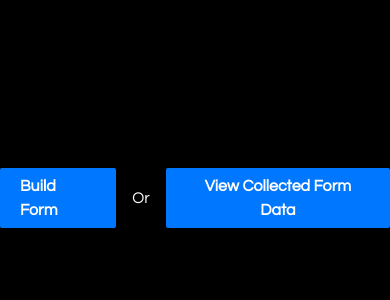
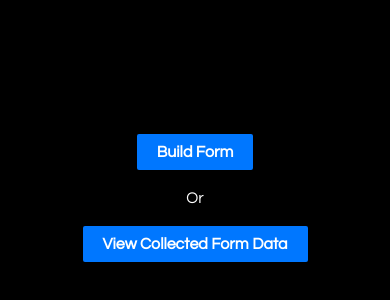
Before and after one commit to Abhimanyu08/FormType, a Next.js app: page / in a window 390 px wide. Shown: the part 224-524 px from the top of the page. Built offline with nearby package versions, Linux system fonts and the light colour scheme.

Commit message:
responsiveness

```diff
--- a/src/app/page.tsx
+++ b/src/app/page.tsx
@@ -2,7 +2,7 @@ import ViewForm from "@/components/ViewForm";
 import Link from "next/link";
 export default function Home() {
 	return (
-		<main className="h-screen w-screen flex items-center justify-center gap-4">
+		<main className="h-screen w-screen flex flex-col md:flex-row items-center justify-center gap-4">
 			<Link
 				href={"/builder"}
 				className="bg-brand hover:bg-blue-500 text-white w-fit px-5 py-[6px] rounded-sm
--- a/src/app/view/[formId]/page.tsx
+++ b/src/app/view/[formId]/page.tsx
@@ -5,9 +5,7 @@ import {
 	SUPABASE_RESPONSE_TABLE,
 } from "@/utils/constants";
 import supabase from "@/utils/createSupabaseClient";
-import { table } from "console";
 import { NextParsedUrlQuery } from "next/dist/server/request-meta";
-import React from "react";
 
 async function View({ params }: { params: NextParsedUrlQuery }) {
 	const { data: responseData } = await supabase
@@ -21,8 +19,6 @@ async function View({ params }: { params: NextParsedUrlQuery }) {
 		.select<"*", QuestionTable>("*")
 		.eq("id", params.formId)
 		.single();
-
-	console.log(responseData);
 
 	const questionToAnswers: { [key: string]: AnswerType[] } = {};
 	const rowLength = responseData?.length || 1;
--- a/src/components/QuestionPreview.tsx
+++ b/src/components/QuestionPreview.tsx
@@ -26,7 +26,7 @@ export function QuestionPreview({
 				transform: `translateY(-${questionOnShow * 100}%)`,
 			}}
 		>
-			<div className="flex flex-col gap-8 w-1/2 h-full justify-center">
+			<div className="flex flex-col gap-8 w-9/12 md:w-1/2 h-full justify-center">
 				<div className="flex flex-col w-full gap-2">
 					<p className="w-full text-2xl break-words relative">
 						<span className="absolute -left-8 top-1 text-base">
```
